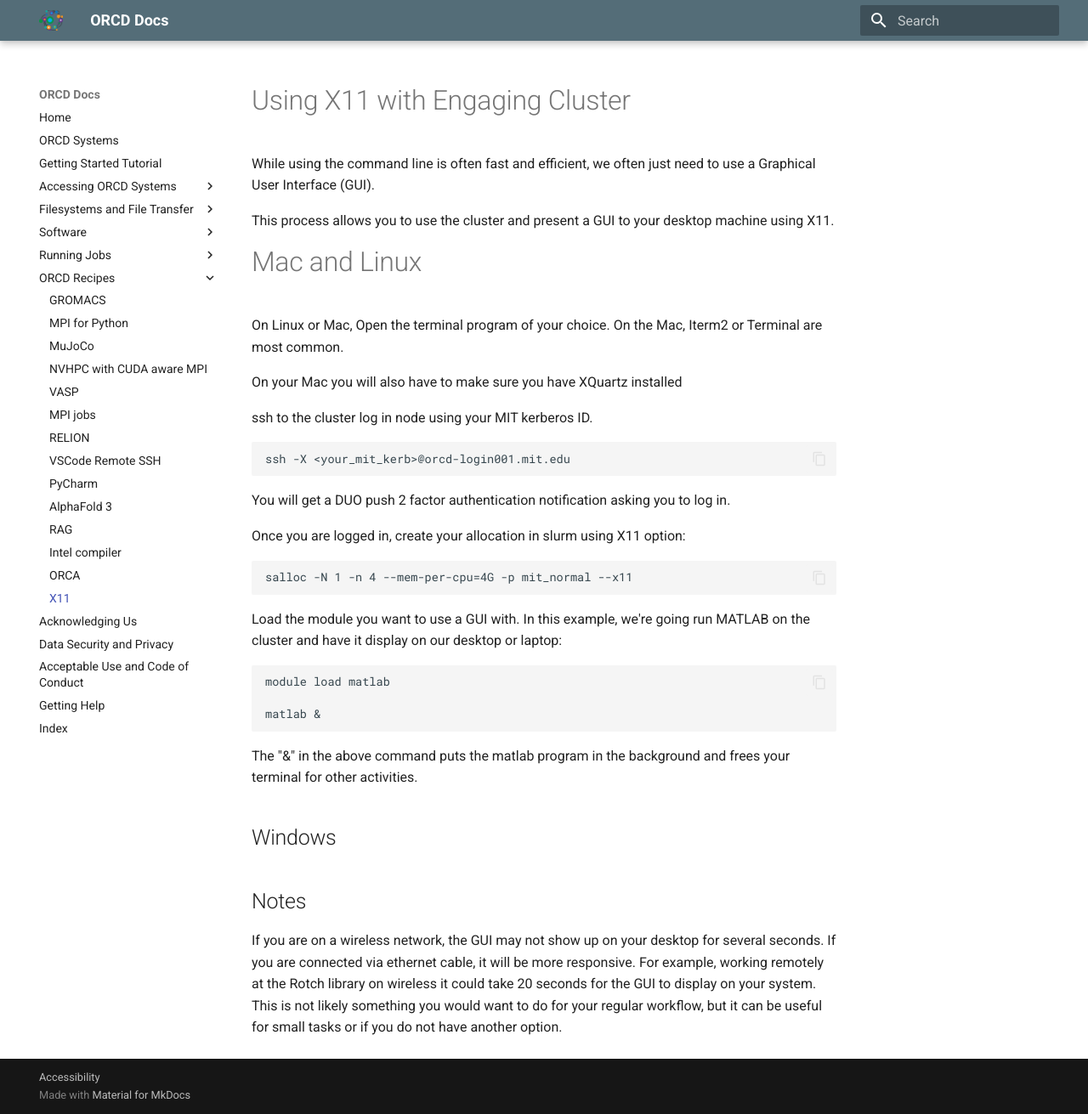
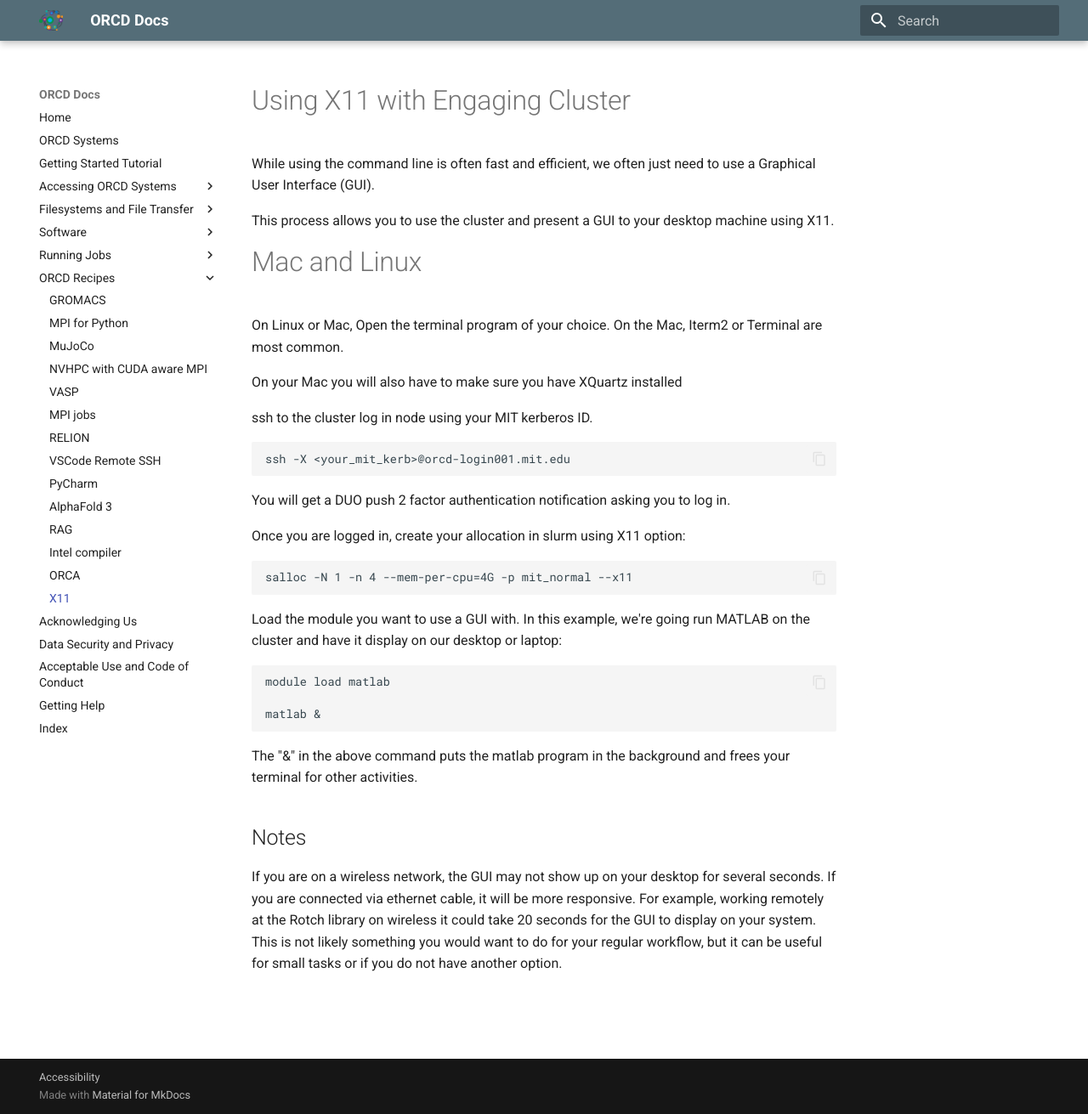
Before and after one commit to mit-orcd/orcd-docs-edit, an MkDocs documentation site: the page built from docs/recipes/X11.md, in a window 1280 px wide and 1311 px high. Shown: the whole window at 85% size. Built offline with MkDocs 1.6.1 and Material for MkDocs 9.7.7, drawn with Linux system fonts in a browser that asks for light colours.

Commit message:
removed reference to windows

````diff
--- a/docs/recipes/X11.md
+++ b/docs/recipes/X11.md
@@ -30,7 +30,5 @@ matlab &
 ```
 The "&" in the above command puts the matlab program in the background and frees your terminal for other activities.
 
-## Windows
-
 ## Notes
 If you are on a wireless network, the GUI may not show up on your desktop for several seconds. If you are connected via ethernet cable, it will be more responsive. For example, working remotely at the Rotch library on wireless it could take 20 seconds for the GUI to display on your system. This is not likely something you would want to do for your regular workflow, but it can be useful for small tasks or if you do not have another option.
````
